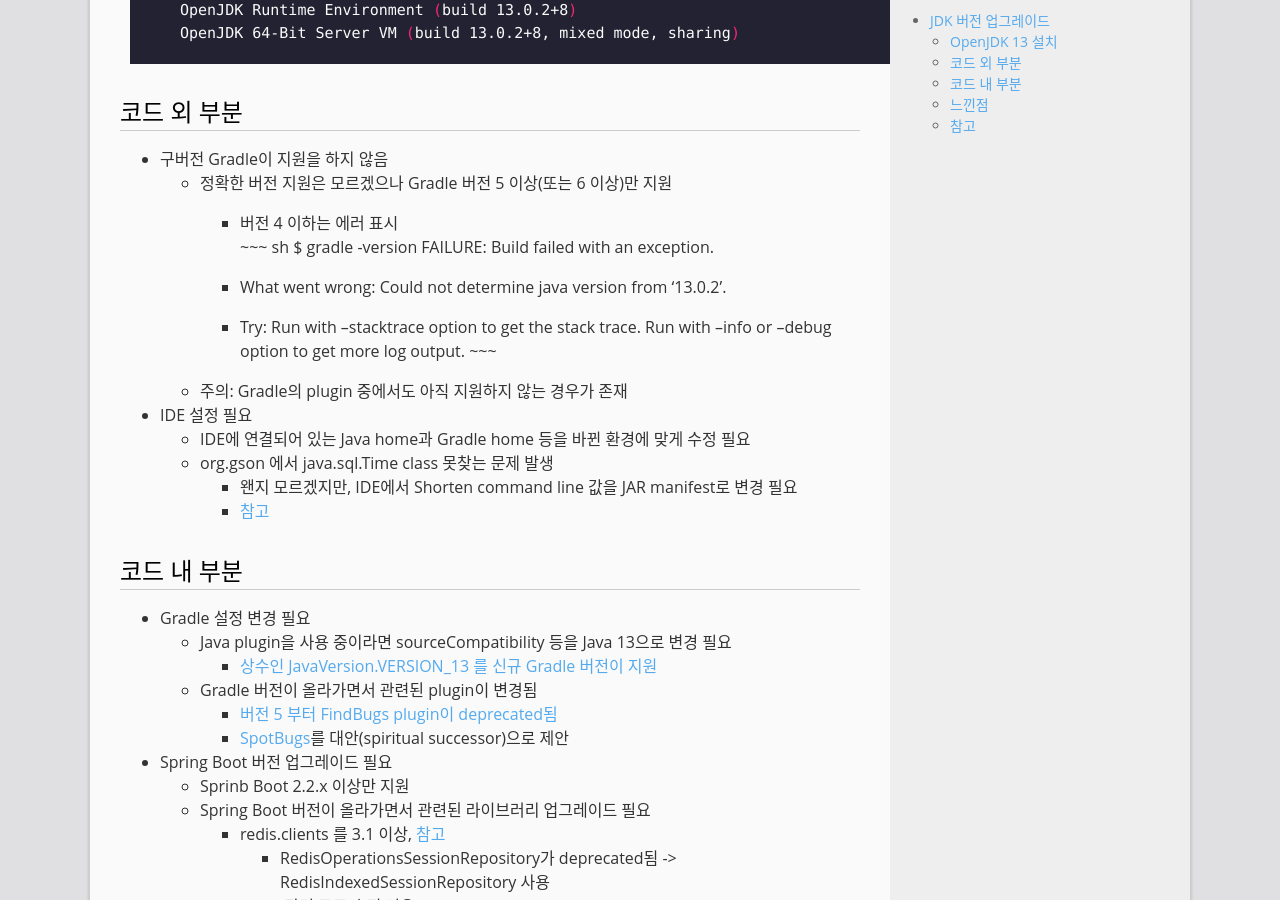
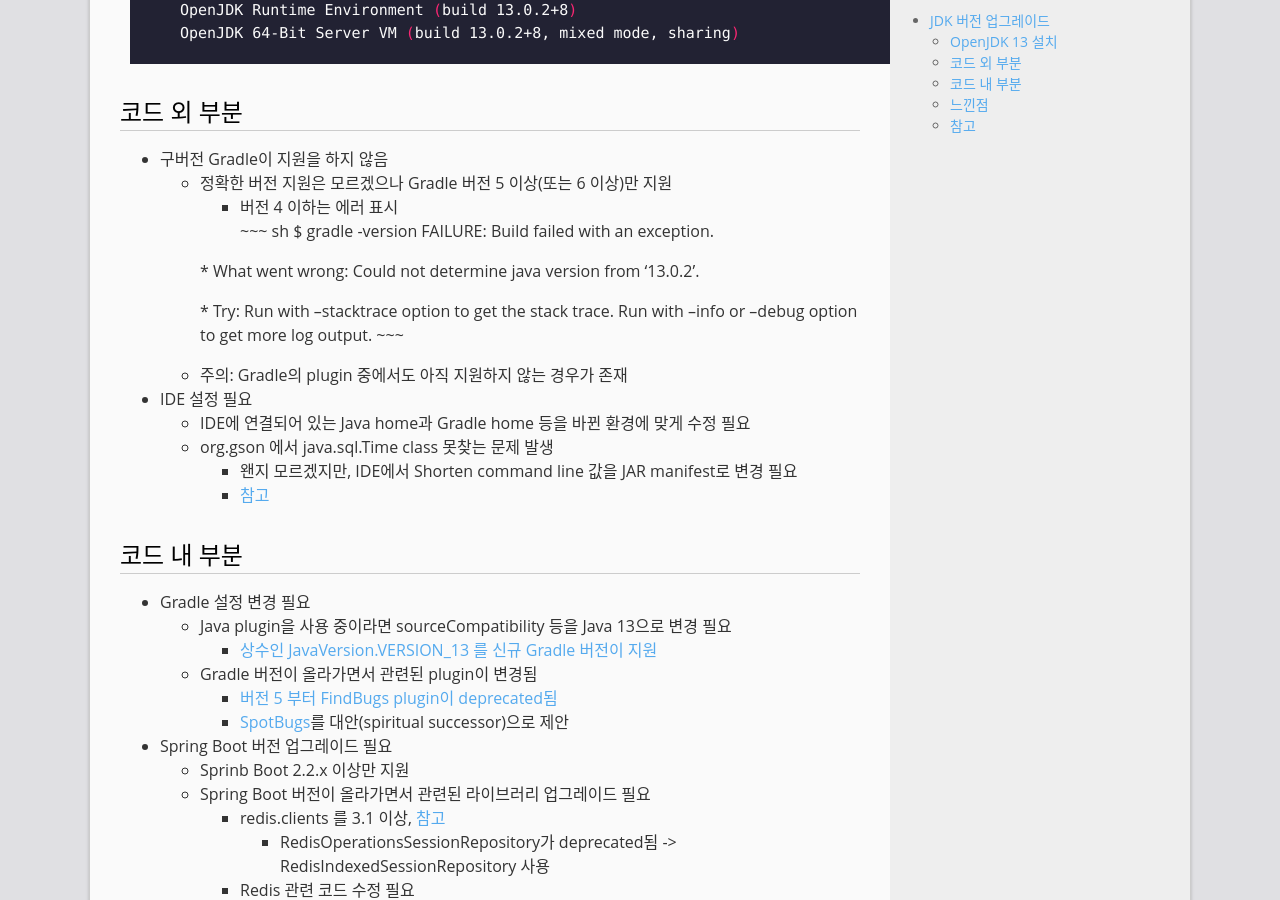
Before and after one commit to mystria/mystria.github.io, a Jekyll site: the page built from _posts/2020-03-02-upgrade-jdk-from-8-to-13.md, in a window 1280 px wide and 900 px high, scrolled down 739 px. Built offline with Jekyll 4.4.1, drawn with Linux system fonts in a browser that asks for light colours; comment, search, counter and statistics services are not loaded.

```diff
--- a/_posts/2020-03-02-upgrade-jdk-from-8-to-13.md
+++ b/_posts/2020-03-02-upgrade-jdk-from-8-to-13.md
@@ -33,10 +33,10 @@
     $ gradle -version
     FAILURE: Build failed with an exception.
 
-    * What went wrong:
+    \* What went wrong:
     Could not determine java version from '13.0.2'.
 
-    * Try:
+    \* Try:
     Run with --stacktrace option to get the stack trace. Run with --info or --debug option to get more log output.
     ~~~
   + 주의: Gradle의 plugin 중에서도 아직 지원하지 않는 경우가 존재
```
